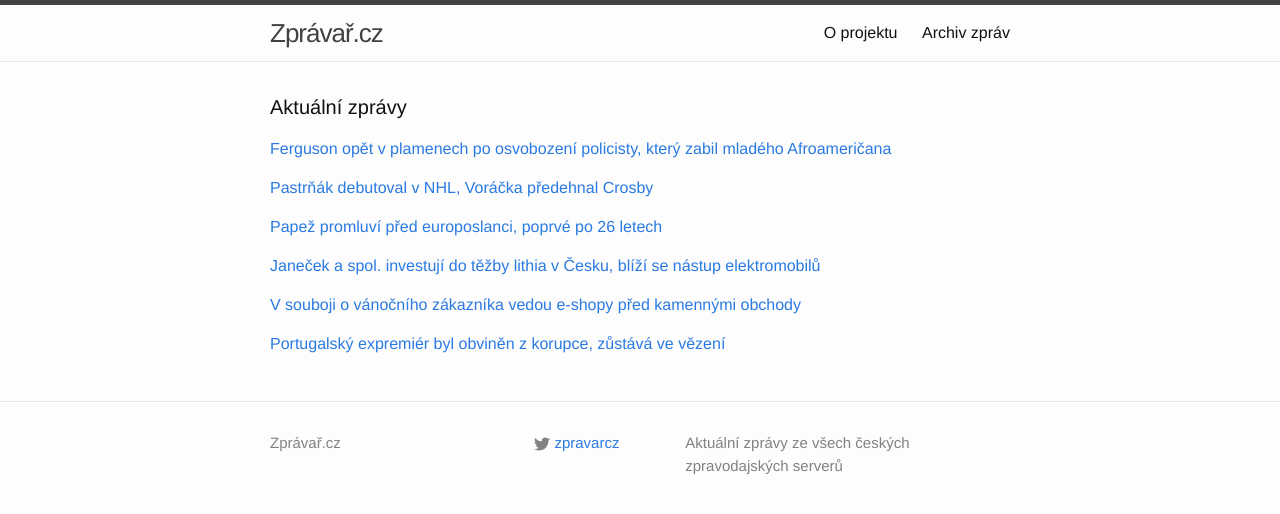
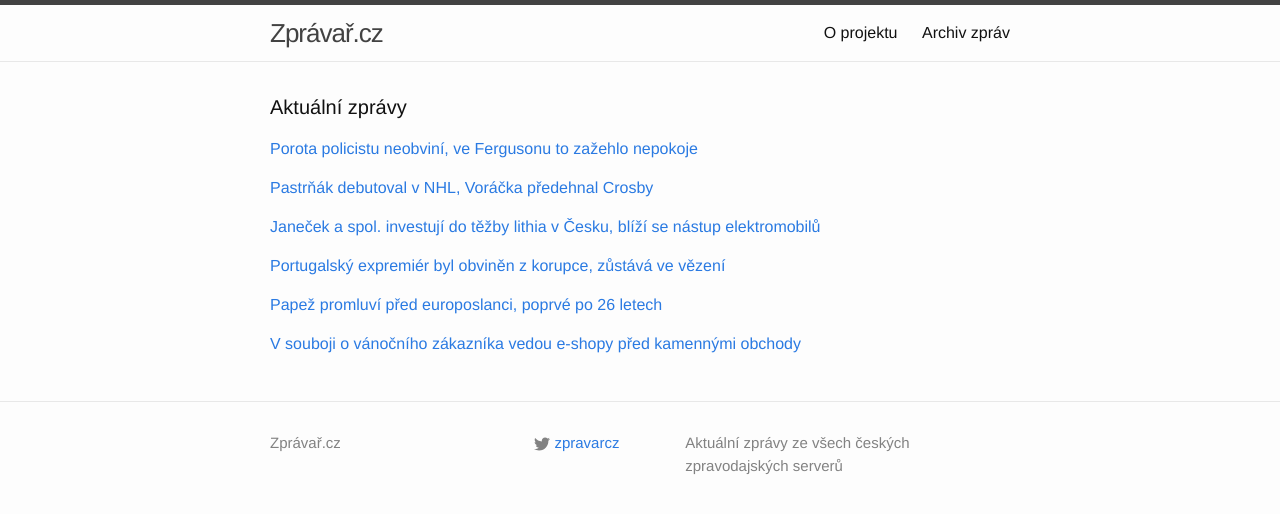
Before and after one commit to adliska/zpravar, a Jekyll site: the page built from index.html, in a window 1280 px wide. Shown: the top 514 px of the page. Built offline with Jekyll 4.4.1, drawn with Linux system fonts in a browser that asks for light colours.

Commit message:
zpravar news update

```diff
--- a/index.html
+++ b/index.html
@@ -5,9 +5,13 @@ layout: default
 <div class="home">
     <h1 class="page-heading">Aktuální zprávy</h1>
 
-<p><a href="javascript:;" onclick="toggle_visibility('zpravy0')">Ferguson opět v plamenech po osvobození policisty, který zabil mladého Afroameričana</a></p>
+<p><a href="javascript:;" onclick="toggle_visibility('zpravy0')">Porota policistu neobviní, ve Fergusonu to zažehlo nepokoje</a></p>
 <div id="zpravy0" style="display:none">
 <ul>
+<li><a href=http://www.ceskenoviny.cz/zpravy/zpravy/porota-policistu-neobvini-ve-fergusonu-to-zazehlo-nepokoje/1151053>Porota policistu neobviní, ve Fergusonu to zažehlo nepokoje - www.ceskenoviny.cz</a></li>
+<li><a href=http://www.tyden.cz/rubriky/zahranici/amerika/policajt-z-fergusonu-osvobozen-strili-se-obamovi-navzdory_325182.html>Policajt z Fergusonu osvobozen. Střílí se, Obamovi navzdory - www.tyden.cz</a></li>
+<li><a href=http://www.tyden.cz/rubriky/zahranici/amerika/osvobozeni-policisty-vyvolalo-hnev-strili-se-obamovi-navzdory_325182.html>Osvobození policisty vyvolalo hněv. Střílí se, Obamovi navzdory - www.tyden.cz</a></li>
+<li><a href=http://www.tyden.cz/rubriky/zahranici/amerika/osvobozeni-policisty-vyvolalo-hnev-ve-fergusonu-se-strili-hori-domy_325182.html>Osvobození policisty vyvolalo hněv. Ve Fergusonu se střílí, hoří domy - www.tyden.cz</a></li>
 <li><a href=http://www.novinky.cz/zahranicni/amerika/354432-ferguson-opet-v-plamenech-po-osvobozeni-policisty-ktery-zabil-mladeho-afroamericana.html>Ferguson opět v plamenech po osvobození policisty, který zabil mladého Afroameričana - www.novinky.cz</a></li>
 <li><a href=http://www.lidovky.cz/policista-z-fergusonu-nebude-obvinen-ze-zabiti-mladika-pg2-/zpravy-svet.aspx?c=A141125_072509_ln_zahranici_mmu>Policista z Fergusonu je volný. Lidé zapalují auta, ozývá se střelba  - www.lidovky.cz</a></li>
 <li><a href=http://www.tyden.cz/rubriky/zahranici/amerika/osvobozeni-policisty-z-fergusonu-vyvolalo-hnev-strili-se-hori-domy_325182.html>Osvobození policisty z Fergusonu vyvolalo hněv. Střílí se, hoří domy - www.tyden.cz</a></li>
@@ -34,32 +38,32 @@ layout: default
 <li><a href=http://sport.aktualne.cz/pastrnak-si-zahral-nhl-a-videl-jak-crosby-predhani-voracka/r~56722086746311e4b5c5002590604f2e/>Pastrňák si zahrál NHL a viděl, jak Crosby předhání Voráčka - sport.aktualne.cz</a></li>
 <li><a href=http://www.sportovninoviny.cz/zpravy/pastrnak-debutoval-v-nhl-crosby-preskocil-v-bodovani-voracka/1151072>Pastrňák debutoval v NHL, Crosby přeskočil v bodování Voráčka - www.sportovninoviny.cz</a></li>
 </ul>
-</div><p><a href="javascript:;" onclick="toggle_visibility('zpravy2')">Papež promluví před europoslanci, poprvé po 26 letech</a></p>
+</div><p><a href="javascript:;" onclick="toggle_visibility('zpravy2')">Janeček a spol. investují do těžby lithia v Česku, blíží se nástup elektromobilů</a></p>
 <div id="zpravy2" style="display:none">
+<ul>
+<li><a href=http://zpravy.e15.cz/byznys/prumysl-a-energetika/janecek-a-spol-investuji-do-tezby-lithia-v-cesku-blizi-se-nastup-elektromobilu-1139641>Janeček a spol. investují do těžby lithia v Česku, blíží se nástup elektromobilů - zpravy.e15.cz</a></li>
+<li><a href=http://zpravy.e15.cz/byznys/prumysl-a-energetika/janecek-a-spol-investuji-do-tezby-lithia-v-cesku-pocitaji-s-rozmachem-elektromobilu-1139641>Janeček a spol. investují do těžby lithia v Česku, počítají s rozmachem elektromobilů - zpravy.e15.cz</a></li>
+<li><a href=http://zpravy.e15.cz/byznys/prumysl-a-energetika/janecek-a-spol-investuji-do-tezby-lithia-v-cesku-1139641>Janeček a spol. investují do těžby lithia v Česku - zpravy.e15.cz</a></li>
+</ul>
+</div><p><a href="javascript:;" onclick="toggle_visibility('zpravy3')">Portugalský expremiér byl obviněn z korupce, zůstává ve vězení</a></p>
+<div id="zpravy3" style="display:none">
+<ul>
+<li><a href=http://zpravy.idnes.cz/portugalsky-expremier-obvinen-dmb-/zahranicni.aspx?c=A141124_075658_praha-zpravy_skr>Portugalský expremiér byl obviněn z korupce, zůstává ve vězení - zpravy.idnes.cz</a></li>
+<li><a href=http://www.novinky.cz/zahranicni/evropa/354433-byvaleho-portugalskeho-premiera-obvinili-z-korupce.html>Bývalého portugalského premiéra obvinili z korupce - www.novinky.cz</a></li>
+<li><a href=http://www.ceskenoviny.cz/zpravy/zpravy/byvaly-portugalsky-premier-obvinen-z-korupce-zustava-ve-vezeni/1151054>Bývalý portugalský premiér obviněn z korupce, zůstává ve vězení - www.ceskenoviny.cz</a></li>
+</ul>
+</div><p><a href="javascript:;" onclick="toggle_visibility('zpravy4')">Papež promluví před europoslanci, poprvé po 26 letech</a></p>
+<div id="zpravy4" style="display:none">
 <ul>
 <li><a href=http://www.ceskatelevize.cz/ct24/svet/293441-papez-promluvi-pred-europoslanci-poprve-po-26-letech/>Papež promluví před europoslanci, poprvé po 26 letech - www.ceskatelevize.cz</a></li>
 <li><a href=http://www.ceskenoviny.cz/zpravy/zpravy/papez-frantisek-bude-mluvit-v-evropskem-parlamentu-a-rade-evropy/1151063>Papež František bude mluvit v Evropském parlamentu a Radě Evropy - www.ceskenoviny.cz</a></li>
 <li><a href=http://www.rozhlas.cz/_zprava/papez-frantisek-vystoupi-v-evropskem-parlamentu-ve-strasburku--1424341>Papež František vystoupí v Evropském parlamentu ve Štrasburku - www.rozhlas.cz</a></li>
 </ul>
-</div><p><a href="javascript:;" onclick="toggle_visibility('zpravy3')">Janeček a spol. investují do těžby lithia v Česku, blíží se nástup elektromobilů</a></p>
-<div id="zpravy3" style="display:none">
-<ul>
-<li><a href=http://zpravy.e15.cz/byznys/prumysl-a-energetika/janecek-a-spol-investuji-do-tezby-lithia-v-cesku-blizi-se-nastup-elektromobilu-1139641>Janeček a spol. investují do těžby lithia v Česku, blíží se nástup elektromobilů - zpravy.e15.cz</a></li>
-<li><a href=http://zpravy.e15.cz/byznys/prumysl-a-energetika/janecek-a-spol-investuji-do-tezby-lithia-v-cesku-pocitaji-s-rozmachem-elektromobilu-1139641>Janeček a spol. investují do těžby lithia v Česku, počítají s rozmachem elektromobilů - zpravy.e15.cz</a></li>
-<li><a href=http://zpravy.e15.cz/byznys/prumysl-a-energetika/janecek-a-spol-investuji-do-tezby-lithia-v-cesku-1139641>Janeček a spol. investují do těžby lithia v Česku - zpravy.e15.cz</a></li>
-</ul>
-</div><p><a href="javascript:;" onclick="toggle_visibility('zpravy4')">V souboji o vánočního zákazníka vedou e-shopy před kamennými obchody</a></p>
-<div id="zpravy4" style="display:none">
+</div><p><a href="javascript:;" onclick="toggle_visibility('zpravy5')">V souboji o vánočního zákazníka vedou e-shopy před kamennými obchody</a></p>
+<div id="zpravy5" style="display:none">
 <ul>
 <li><a href=http://www.rozhlas.cz/_zprava/v-souboji-o-vanocniho-zakaznika-vedou-eshopy-pred-kamennymi-obchody--1424337>V souboji o vánočního zákazníka vedou e-shopy před kamennými obchody - www.rozhlas.cz</a></li>
 <li><a href=http://www.rozhlas.cz/_zprava/v-souboji-o-vanocniho-zakaznika-vedou-eshopy-pred-kamennymi-obchody-a-naskok-roste--1424337>V souboji o vánočního zákazníka vedou e-shopy před kamennými obchody - www.rozhlas.cz</a></li>
 <li><a href=http://www.rozhlas.cz/_zprava/sklady-internetovych-obchodu-mesic-pred-vanocemi-praskaji-ve-svech--1424337>Sklady internetových obchodů měsíc před Vánocemi praskají ve švech - www.rozhlas.cz</a></li>
 </ul>
-</div><p><a href="javascript:;" onclick="toggle_visibility('zpravy5')">Portugalský expremiér byl obviněn z korupce, zůstává ve vězení</a></p>
-<div id="zpravy5" style="display:none">
-<ul>
-<li><a href=http://zpravy.idnes.cz/portugalsky-expremier-obvinen-dmb-/zahranicni.aspx?c=A141124_075658_praha-zpravy_skr>Portugalský expremiér byl obviněn z korupce, zůstává ve vězení - zpravy.idnes.cz</a></li>
-<li><a href=http://www.novinky.cz/zahranicni/evropa/354433-byvaleho-portugalskeho-premiera-obvinili-z-korupce.html>Bývalého portugalského premiéra obvinili z korupce - www.novinky.cz</a></li>
-<li><a href=http://www.ceskenoviny.cz/zpravy/zpravy/byvaly-portugalsky-premier-obvinen-z-korupce-zustava-ve-vezeni/1151054>Bývalý portugalský premiér obviněn z korupce, zůstává ve vězení - www.ceskenoviny.cz</a></li>
-</ul>
 </div></div>
```
